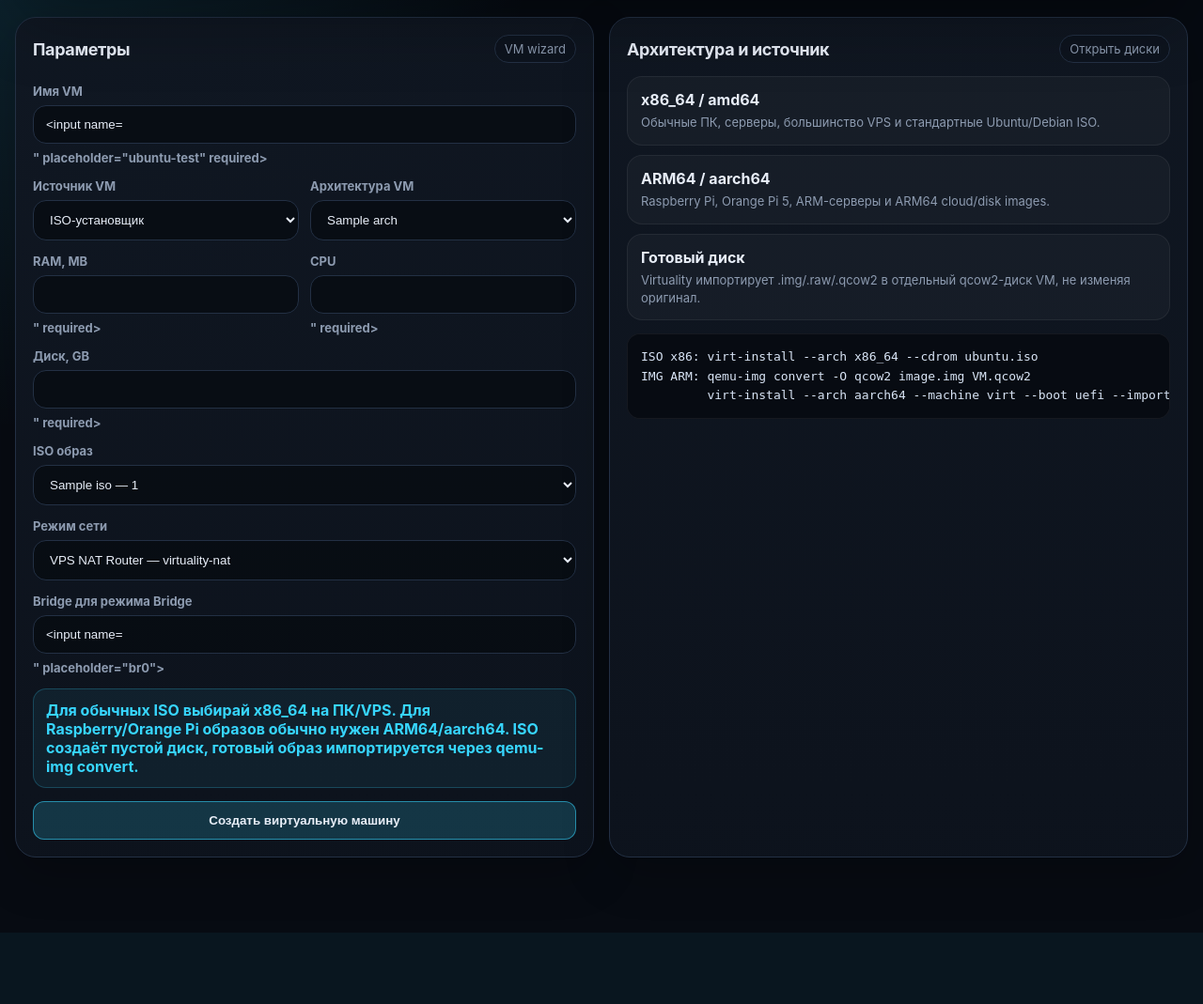
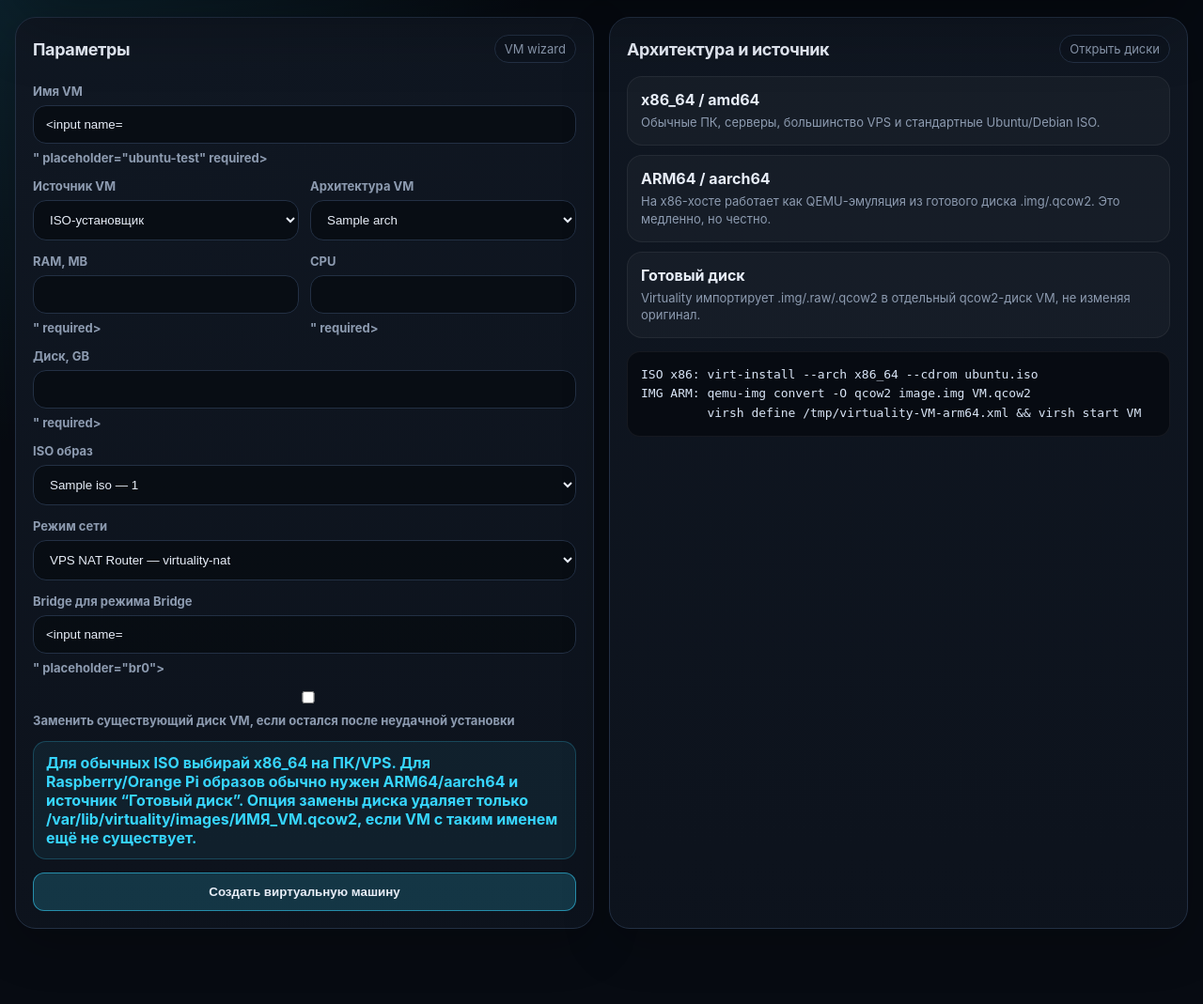
Before and after one commit to viktor138irk/virtuality, a FastAPI app: template web/templates/vm_create.html in a window 1280 px wide. Shown: the part 116-1185 px from the top of the page at 94% size. Before the commit the page ends 1109 px from the top, so only its background shows below. Run offline with FastAPI, Linux system fonts and the light colour scheme; the template is opened without the code that fills it: most values are stand-ins (such as "Sample title", 1, 10 or a date in 2020); form fields are guessed from the names that the template uses.

Commit message:
Добавить опцию замены существующего диска в форму VM

```diff
--- a/web/templates/vm_create.html
+++ b/web/templates/vm_create.html
@@ -106,8 +106,13 @@
             <input type="text" name="bridge" value="{{ form.bridge }}" placeholder="br0">
           </label>
 
+          <label class="check-row">
+            <input type="checkbox" name="replace_existing_disk" value="1" {% if form.replace_existing_disk == '1' %}checked{% endif %}>
+            <span>Заменить существующий диск VM, если остался после неудачной установки</span>
+          </label>
+
           <div class="notice">
-            Для обычных ISO выбирай x86_64 на ПК/VPS. Для Raspberry/Orange Pi образов обычно нужен ARM64/aarch64. ISO создаёт пустой диск, готовый образ импортируется через qemu-img convert.
+            Для обычных ISO выбирай x86_64 на ПК/VPS. Для Raspberry/Orange Pi образов обычно нужен ARM64/aarch64 и источник “Готовый диск”. Опция замены диска удаляет только /var/lib/virtuality/images/ИМЯ_VM.qcow2, если VM с таким именем ещё не существует.
           </div>
 
           <button id="create-vm-button" type="submit" class="primary wide">Создать виртуальную машину</button>
@@ -132,7 +137,7 @@
           </div>
           <div class="big-action static">
             <strong>ARM64 / aarch64</strong>
-            <span>Raspberry Pi, Orange Pi 5, ARM-серверы и ARM64 cloud/disk images.</span>
+            <span>На x86-хосте работает как QEMU-эмуляция из готового диска .img/.qcow2. Это медленно, но честно.</span>
           </div>
           <div class="big-action static">
             <strong>Готовый диск</strong>
@@ -141,7 +146,7 @@
         </div>
         <pre>ISO x86: virt-install --arch x86_64 --cdrom ubuntu.iso
 IMG ARM: qemu-img convert -O qcow2 image.img VM.qcow2
-         virt-install --arch aarch64 --machine virt --boot uefi --import</pre>
+         virsh define /tmp/virtuality-VM-arm64.xml && virsh start VM</pre>
       </article>
     </section>
   </div>
```
